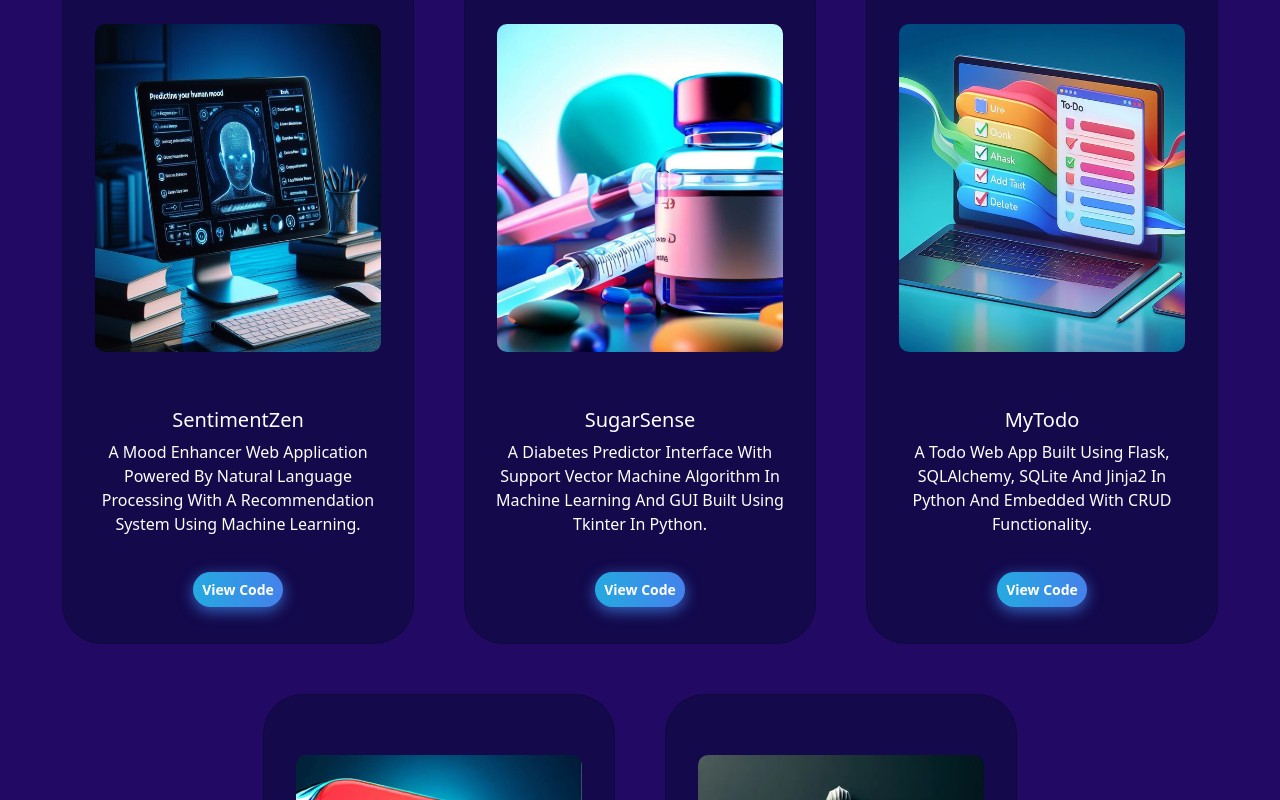
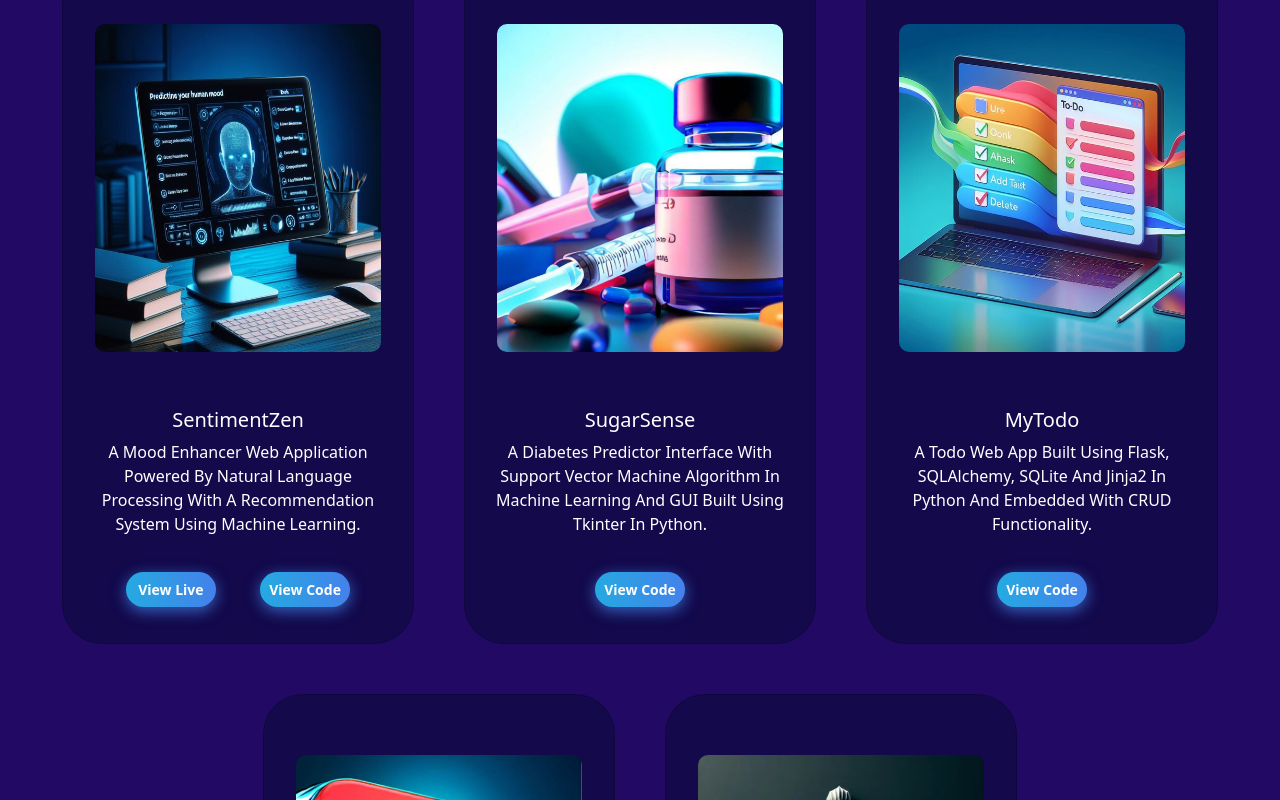
Before and after one commit to saurabhsinghaa/portfolioz, a plain HTML site: page index.html in a window 1280 px wide. Shown: the part 3015-3815 px from the top of the page. Drawn offline with nearby package versions, Linux system fonts and the light colour scheme.

Commit message:
Update index.html

```diff
--- a/index.html
+++ b/index.html
@@ -173,7 +173,7 @@
                     <strong>United College of Engineering and Research.</strong>
                     <hr>
                     B.tech in Information Technology.
-                    <br>Grade: 7.53 GPA
+                    <br>Grade: 7.60 GPA
                 </div>
             </li>
             <li>
@@ -214,6 +214,8 @@
                         Natural Language Processing with a
                         recommendation system using Machine Learning.
                     </p>
+                    <a href="https://sentimentzen.netlify.app/" target="_blank"><button
+                        class="bn632-hover bn26">View Live</button></a>
                     <a href="https://github.com/saurabhsinghaa/SentimentZen" target="_blank"><button
                             class="bn632-hover bn26">View Code</button></a>
                 </div>
```
